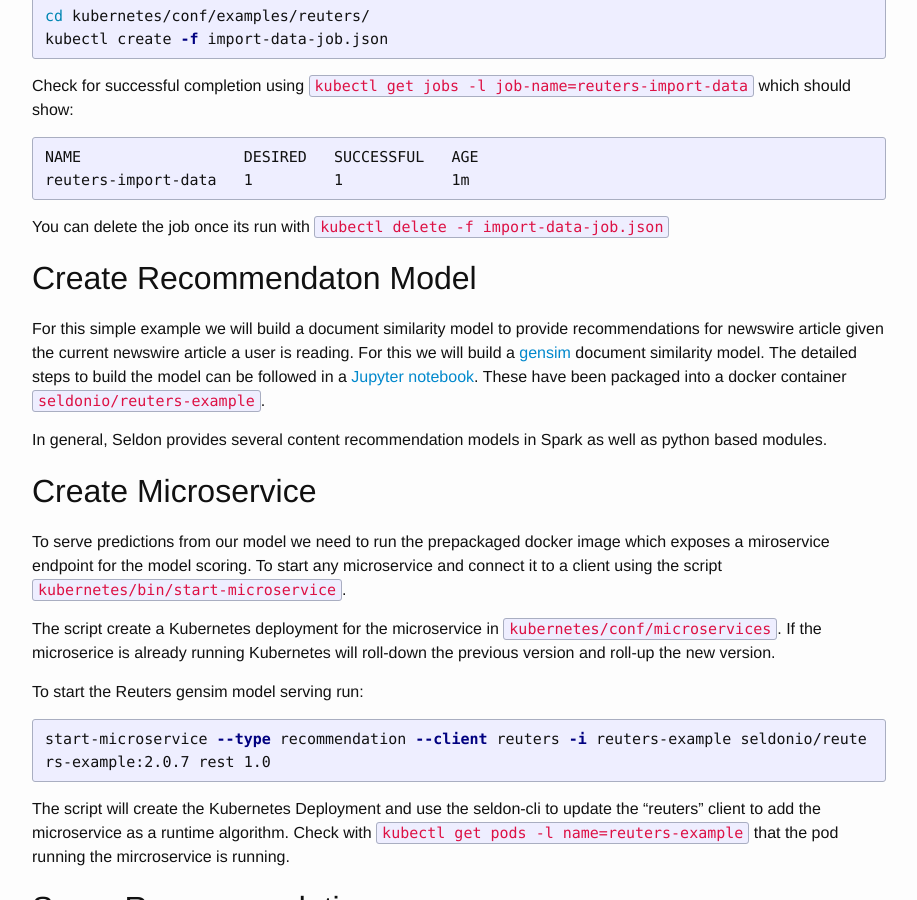
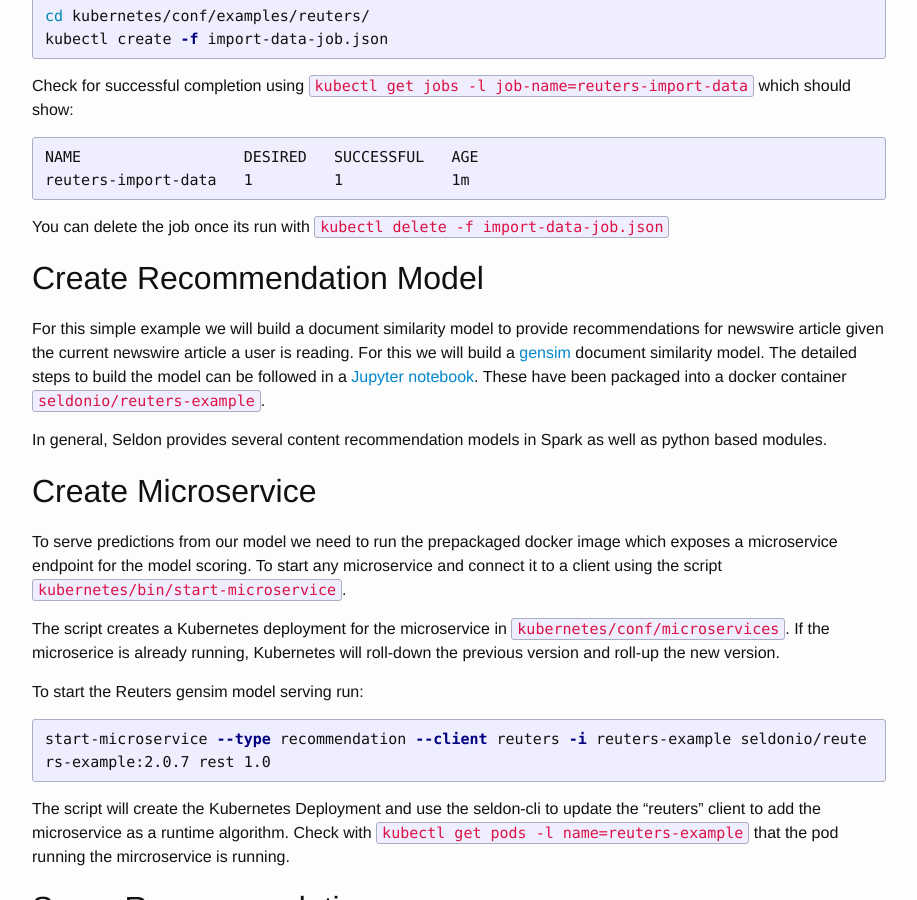
Before and after one commit to SeldonIO/seldonio.github.com, a Jekyll site: the page built from content-recommendation-example.md, in a window 1280 px wide and 900 px high, scrolled down 854 px. Shown: the whole window, without its empty margins (181-1098 px from the left). Built offline with Jekyll 4.4.1, drawn with Linux system fonts in a browser that asks for light colours; some of the changed text lies outside the part shown.

Commit message:
Fix typo
A few typos were fixed

````diff
--- a/content-recommendation-example.md
+++ b/content-recommendation-example.md
@@ -45,15 +45,15 @@ reuters-import-data   1         1            1m
 
 You can delete the job once its run with ```kubectl delete -f import-data-job.json```
 
-# Create Recommendaton Model<a name="model"></a>
+# Create Recommendation Model<a name="model"></a>
 For this simple example we will build a document similarity model to provide recommendations for newswire article given the current newswire article a user is reading. For this we will build a [gensim](https://radimrehurek.com/gensim/) document similarity model. The detailed steps to build the model can be followed in a [Jupyter notebook](https://github.com/SeldonIO/seldon-server/blob/master/python/examples/doc_similarity_reuters.ipynb). These have been packaged into a docker container ```seldonio/reuters-example```.
 
 In general, Seldon provides several content recommendation models in Spark as well as python based modules.
 
 # Create Microservice<a name="microservice"></a>
-To serve predictions from our model we need to run the prepackaged docker image which exposes a miroservice endpoint for the model scoring. To start any microservice and connect it to a client using the script ```kubernetes/bin/start-microservice```.
+To serve predictions from our model we need to run the prepackaged docker image which exposes a microservice endpoint for the model scoring. To start any microservice and connect it to a client using the script ```kubernetes/bin/start-microservice```.
 
-The script create a Kubernetes deployment for the microservice in ```kubernetes/conf/microservices```. If the microserice is already running Kubernetes will roll-down the previous version and roll-up the new version.
+The script creates a Kubernetes deployment for the microservice in ```kubernetes/conf/microservices```. If the microserice is already running, Kubernetes will roll-down the previous version and roll-up the new version.
 
 To start the Reuters gensim model serving run:
 
@@ -129,7 +129,7 @@ The response should be like:
 
  * No results are returned by the seldon-cli api call above
 
-Check your Kuberentes DNS is working correctly and the reuters-example hostname can be found. Open a bash terminal into the seldon-control container and check using nslookup.:
+Check your Kuberentes DNS is working correctly and the reuters-example hostname can be found. Open a bash terminal into the seldon-control container and check using nslookup:
 
 {% highlight bash %}
 kubectl exec -ti seldon-control -- /bin/bash
````
